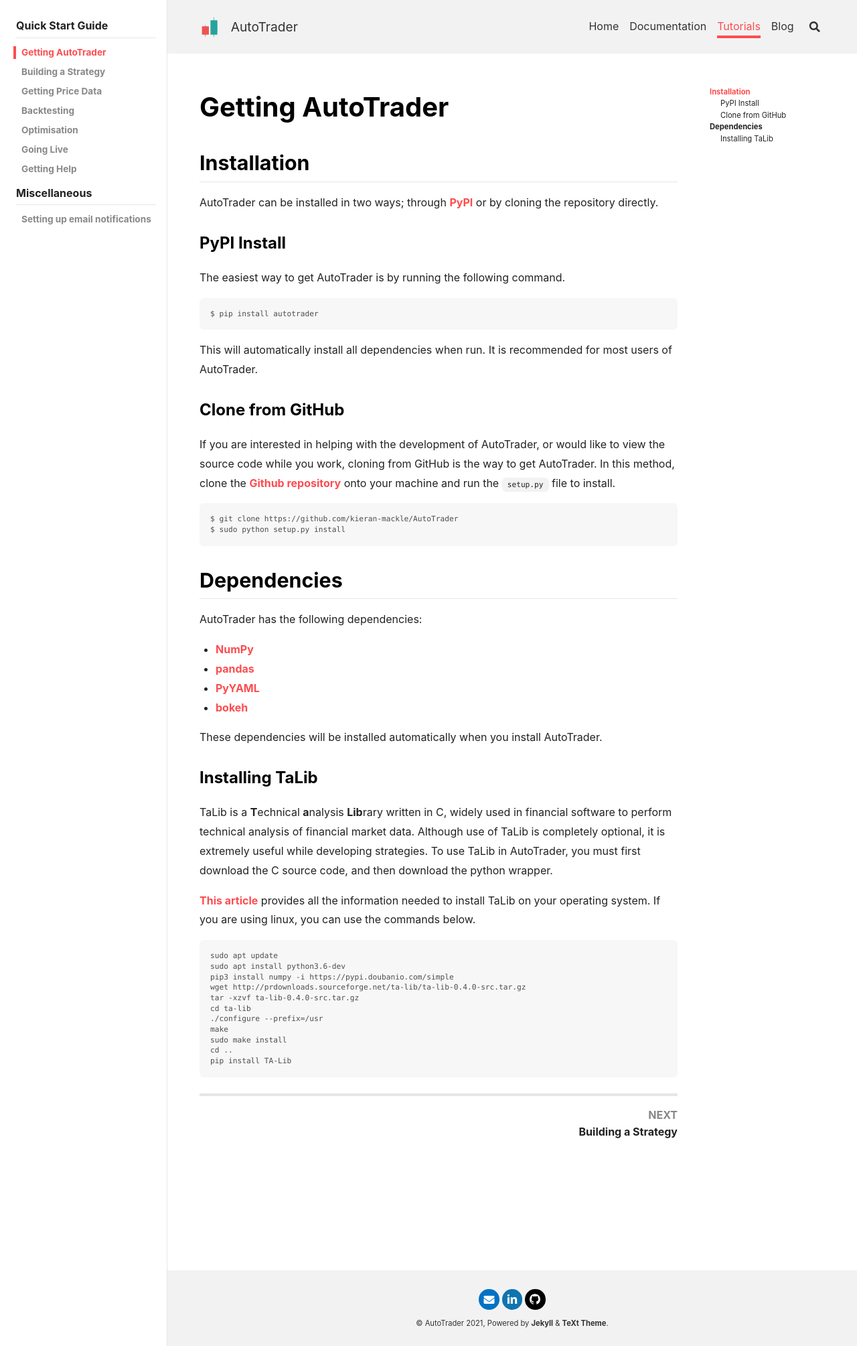
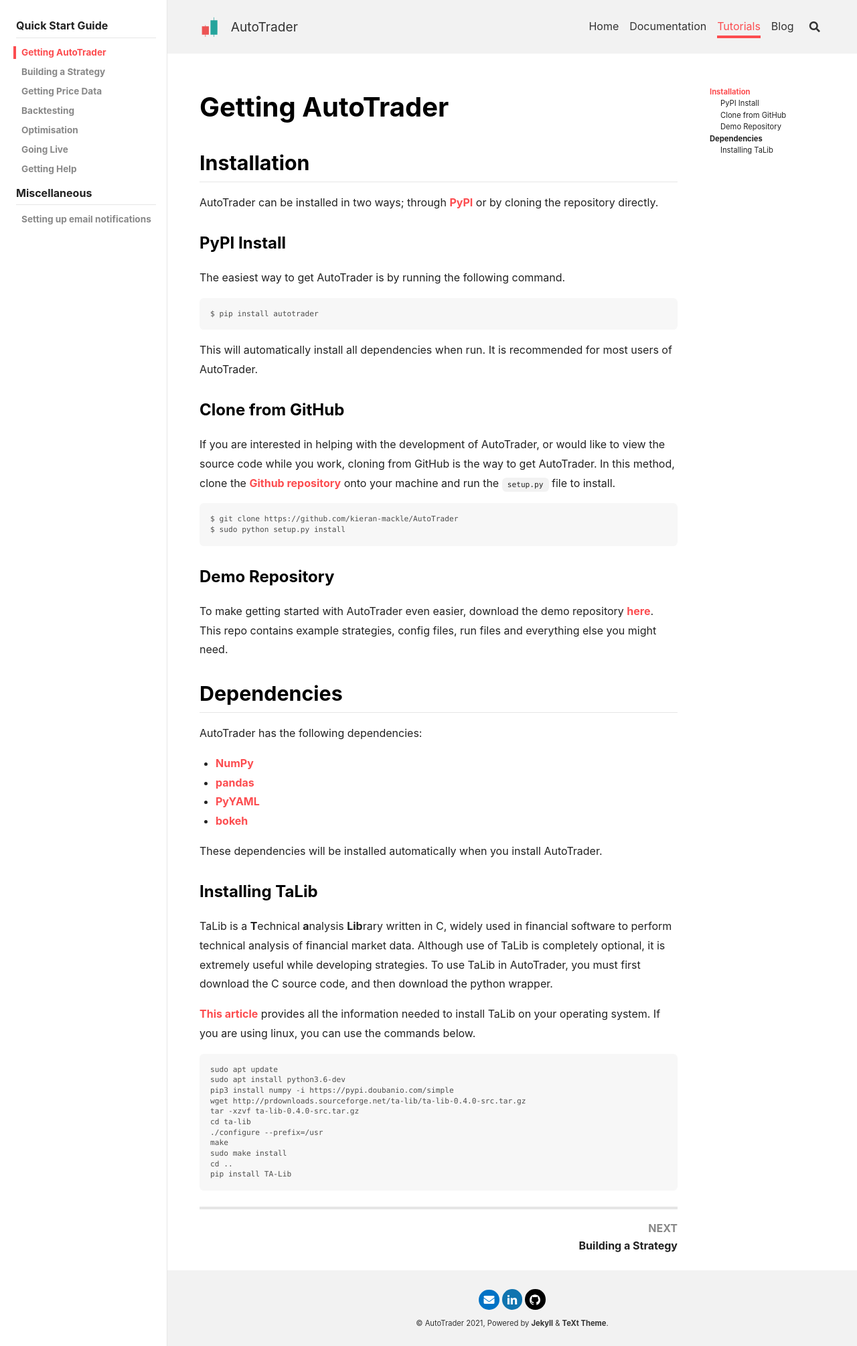
Before and after one commit to kieran-mackle/AutoTrader, a Jekyll site: the page built from content/_tutorials/1.1-getting-autotrader.md, in a window 1280 px wide. Shown: the whole page at 67% size. Built offline with Jekyll 4.4.1, drawn with Linux system fonts in a browser that asks for light colours; nearby versions of some CDN libraries.

Commit message:
docs: added link to demo repo

````diff
--- a/content/_tutorials/1.1-getting-autotrader.md
+++ b/content/_tutorials/1.1-getting-autotrader.md
@@ -27,6 +27,10 @@
 $ git clone https://github.com/kieran-mackle/AutoTrader
 $ sudo python setup.py install
 ```
+
+### Demo Repository
+To make getting started with AutoTrader even easier, download the demo repository [here](https://github.com/kieran-mackle/autotrader-demo).
+This repo contains example strategies, config files, run files and everything else you might need.
 
 
 ## Dependencies
````
